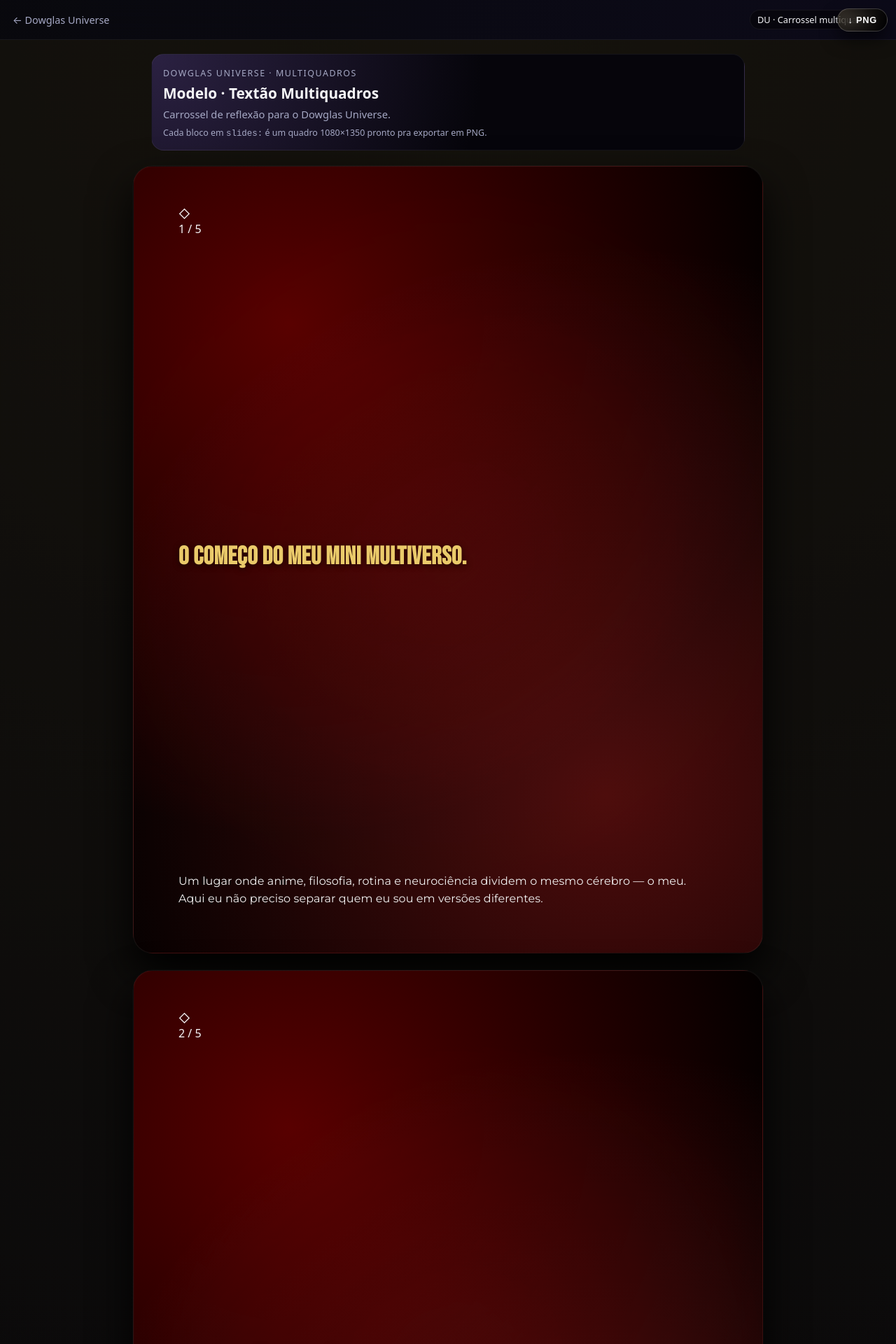
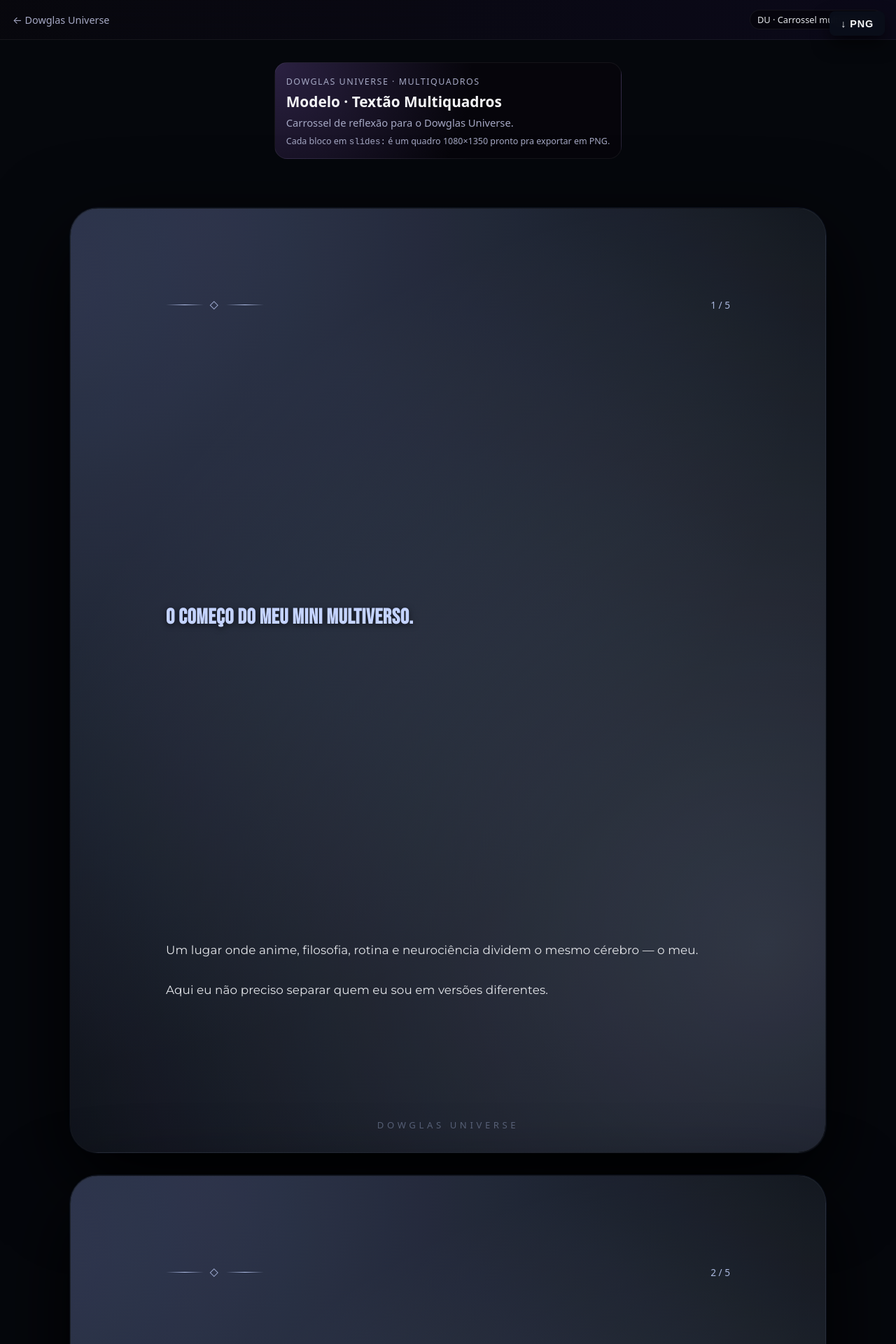
Before and after one commit to mbritodowglas-collab/fabrica-conteudo, a Jekyll site: the page built from content/dowglas-universe/modelo-dois.md, in a window 1280 px wide. Shown: the top 1920 px of the page at 70% size. Built offline with Jekyll 4.4.1, drawn with Linux system fonts in a browser that asks for light colours.

Commit message:
Atualizar o dowglas-universe.html

```diff
--- a/_layouts/dowglas-universe.html
+++ b/_layouts/dowglas-universe.html
@@ -7,9 +7,268 @@
   <title>{{ page.title }} · Carrossel · Dowglas Universe</title>
   <meta name="viewport" content="width=device-width, initial-scale=1">
   <link rel="stylesheet" href="{{ '/assets/css/style.css' | relative_url }}">
+
+  <style>
+    :root {
+      color-scheme: dark;
+    }
+
+    /* Fundo global DU */
+    body.fc-body--carrossel.du-body {
+      margin: 0;
+      min-height: 100vh;
+      font-family: system-ui, -apple-system, BlinkMacSystemFont, "Segoe UI", sans-serif;
+      color: #E5E7EB;
+      background: #05070C; /* base bem escura pra emoldurar os cards */
+      overflow-x: auto;
+    }
+
+    .du-body .fc-main--carrossel {
+      display: flex;
+      flex-direction: column;
+      align-items: center;
+      justify-content: flex-start;
+      padding: 2rem 1rem;
+      box-sizing: border-box;
+      width: 100%;
+      gap: 2rem;
+    }
+
+    .du-body .fc-slides {
+      display: flex;
+      flex-direction: column;
+      gap: 2rem;
+      align-items: center;
+      width: 100%;
+    }
+
+    /* ==============
+       CARD 1080x1350 · TEMA DOWGLAS UNIVERSE
+       ============== */
+    .du-body .fc-slide.slide {
+      width: 1080px;
+      height: 1350px;
+      box-sizing: border-box;
+      padding: 72px 72px 96px;
+      border-radius: 40px;
+      position: relative;
+      overflow: hidden;
+
+      /* fundo cósmico DU */
+      background:
+        radial-gradient(circle at 20% 0%, #1f2433 0, #151A22 45%, #05070C 100%);
+      box-shadow:
+        0 40px 120px rgba(0,0,0,0.95),
+        0 0 0 1px rgba(15,23,42,0.9);
+    }
+
+    .du-body .fc-slide.slide::before {
+      content: "";
+      position: absolute;
+      inset: -20%;
+      background:
+        radial-gradient(circle at 10% 20%, rgba(88,104,166,0.28) 0, transparent 55%),
+        radial-gradient(circle at 80% 70%, rgba(196,211,255,0.22) 0, transparent 60%),
+        radial-gradient(circle at 50% 120%, rgba(10,12,20,0.95) 0, transparent 70%);
+      opacity: 0.85;
+      pointer-events: none;
+      mix-blend-mode: screen;
+    }
+
+    /* marca d'água DU */
+    .du-body .fc-slide.slide::after {
+      content: "DOWGLAS UNIVERSE";
+      position: absolute;
+      bottom: 1.9rem;
+      left: 50%;
+      transform: translateX(-50%);
+      font-size: 0.82rem;
+      letter-spacing: 0.35em;
+      text-transform: uppercase;
+      color: rgba(196,211,255,0.35); /* branco azulado com ~35% opacidade */
+      white-space: nowrap;
+      pointer-events: none;
+    }
+
+    .du-body .fc-slide__inner {
+      position: relative;
+      z-index: 1;
+      width: 100%;
+      height: 100%;
+      display: flex;
+      flex-direction: column;
+    }
+
+    /* HEADER (divisor + contador) */
+    .du-body .fc-slide__header {
+      display: flex;
+      align-items: center;
+      justify-content: space-between;
+      margin-bottom: 1.25rem;
+      font-size: 0.9rem;
+      color: rgba(196,211,255,0.75);
+    }
+
+    .du-body .fc-slide-divider {
+      display: flex;
+      align-items: center;
+      gap: 0.5rem;
+      font-size: 0.8rem;
+      letter-spacing: 0.2em;
+      text-transform: uppercase;
+      color: rgba(196,211,255,0.7);
+    }
+
+    .du-body .fc-divider-line {
+      display: block;
+      width: 54px;
+      height: 1px;
+      background: linear-gradient(
+        to right,
+        transparent,
+        rgba(196,211,255,0.9),
+        transparent
+      );
+    }
+
+    .du-body .fc-slide-num {
+      font-variant-numeric: tabular-nums;
+      font-size: 0.85rem;
+      color: rgba(196,211,255,0.85);
+    }
+
+    /* TIPOGRAFIA PRINCIPAL */
+    .du-body .fc-slide__hook {
+      font-size: 1.9rem;
+      line-height: 1.2;
+      margin: 0 0 1rem 0;
+      letter-spacing: 0.02em;
+      color: #C4D3FF; /* branco azulado destaque */
+    }
+
+    .du-body .fc-slide__text {
+      font-size: 1.05rem;
+      line-height: 1.7;
+      margin: 0;
+      white-space: pre-line;
+      color: #E5E7EB; /* texto principal */
+    }
+
+    .du-body .fc-slide__footer {
+      margin-top: 1.8rem;
+      padding-top: 1rem;
+      border-top: 1px solid rgba(148,163,184,0.35);
+    }
+
+    .du-body .fc-slide__cta {
+      font-size: 0.98rem;
+      opacity: 0.92;
+      margin: 0;
+      color: #C4D3FF;
+    }
+
+    /* BLOCO DE PERFIL NO ÚLTIMO SLIDE */
+    .du-body .fc-slide__profile {
+      margin-top: 1.5rem;
+      display: flex;
+      justify-content: center;
+    }
+
+    .du-body .fc-profile-card {
+      display: flex;
+      align-items: center;
+      gap: 0.75rem;
+    }
+
+    .du-body .fc-avatar {
+      width: 56px;
+      height: 56px;
+      border-radius: 50%;
+      overflow: hidden;
+      display: inline-flex;
+      align-items: center;
+      justify-content: center;
+      flex-shrink: 0;
+      border: 1px solid rgba(196,211,255,0.6);
+      background: radial-gradient(circle at 30% 20%, #5868A6, #151A22);
+      color: #C4D3FF;
+    }
+
+    .du-body .fc-avatar__img {
+      width: 100%;
+      height: 100%;
+      object-fit: cover;
+      display: block;
+    }
+
+    .du-body .fc-avatar__text {
+      font-weight: 600;
+      font-size: 1.1rem;
+      text-transform: uppercase;
+    }
+
+    .du-body .fc-static-user {
+      display: inline-flex;
+      flex-direction: column;
+      justify-content: center;
+      color: #E5E7EB;
+    }
+
+    .du-body .fc-static-user__name {
+      font-size: 0.98rem;
+      font-weight: 600;
+      display: flex;
+      align-items: center;
+      gap: 0.3rem;
+    }
+
+    .du-body .fc-static-user__handle {
+      font-size: 0.85rem;
+      opacity: 0.82;
+    }
+
+    .du-body .fc-verified-badge {
+      width: 16px;
+      height: 16px;
+      border-radius: 999px;
+      border: 2px solid #C4D3FF;
+      box-sizing: border-box;
+    }
+
+    .du-body .fc-slide__engage {
+      margin-top: 1rem;
+      text-align: center;
+      opacity: 0.8;
+      font-size: 0.9rem;
+      color: rgba(196,211,255,0.85);
+    }
+
+    .du-body .fc-download-fixed {
+      position: fixed;
+      top: 1rem;
+      right: 1rem;
+      z-index: 9999;
+      padding: 0.6rem 1rem;
+      border-radius: 8px;
+      border: 0;
+      background: rgba(10,14,26,0.96);
+      color: #F9FAFB;
+      font-size: 0.9rem;
+      cursor: pointer;
+      backdrop-filter: blur(8px);
+    }
+
+    .du-body footer.fc-footer {
+      margin: 2rem 0 1rem;
+      font-size: 0.8rem;
+      opacity: 0.5;
+      text-align: center;
+      color: #9CA3AF;
+    }
+  </style>
 </head>
 
-<body class="fc-body fc-body--carrossel">
+<body class="fc-body fc-body--carrossel du-body">
 
 <header class="fc-topbar">
   <a class="fc-topbar__back" href="{{ '/' | relative_url }}">← Dowglas Universe</a>
@@ -93,8 +352,8 @@
           Bloco de perfil no último slide.
         {% endcomment -%}
         {% if forloop.last %}
-        <div class="fc-slide__profile" style="margin-top: 2.5rem; display: flex; justify-content: center;">
-          <div class="fc-profile-card" style="display: flex; align-items: center; gap: 0.75rem;">
+        <div class="fc-slide__profile">
+          <div class="fc-profile-card">
 
             <div class="fc-avatar">
               {% if page.avatar %}
@@ -104,7 +363,7 @@
               {% endif %}
             </div>
 
-            <div class="fc-static-user" style="text-align: left;">
+            <div class="fc-static-user">
               <div class="fc-static-user__name">
                 {{ nome }}
                 {% if page.verificado %}
@@ -120,7 +379,7 @@
           </div>
         </div>
 
-        <div class="fc-slide__engage" style="margin-top: 1.5rem; text-align: center; opacity: 0.75; font-size: 0.9rem;">
+        <div class="fc-slide__engage">
           Se esse multiverso fez sentido pra você, salva esse post e compartilha com quem vive o mesmo caos bonito.
         </div>
         {% endif %}
```
